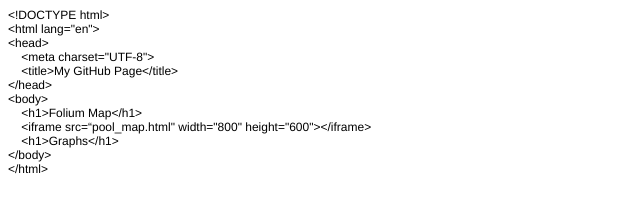
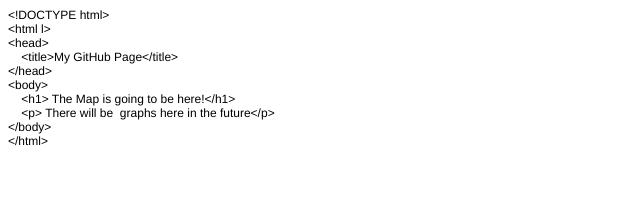
Before and after one commit to cgonzala/cgonzala.github.io, a plain HTML site: page index.html in a window 1280 px wide. Shown: the whole page, without its empty margins (0-640 px from the left). Drawn offline with Linux system fonts and the light colour scheme.

Commit message:
Update index.html

```diff
--- a/index.html
+++ b/index.html
@@ -12,15 +12,13 @@
 </head>
 <body>
 <p class="p1">&lt;!DOCTYPE html&gt;</p>
-<p class="p1">&lt;html lang="en"&gt;</p>
+<p class="p1">&lt;html l&gt;</p>
 <p class="p1">&lt;head&gt;</p>
-<p class="p1"><span class="Apple-converted-space">    </span>&lt;meta charset="UTF-8"&gt;</p>
 <p class="p1"><span class="Apple-converted-space">    </span>&lt;title&gt;My GitHub Page&lt;/title&gt;</p>
 <p class="p1">&lt;/head&gt;</p>
 <p class="p1">&lt;body&gt;</p>
-<p class="p1"><span class="Apple-converted-space">    </span>&lt;h1&gt;Folium Map&lt;/h1&gt;</p>
-<p class="p1"><span class="Apple-converted-space">    </span>&lt;iframe src=“pool_map.html" width="800" height="600"&gt;&lt;/iframe&gt;</p>
-<p class="p1"><span class="Apple-converted-space">    </span>&lt;h1&gt;Graphs&lt;/h1&gt;</p>
+<p class="p1"><span class="Apple-converted-space">    </span>&lt;h1&gt; The Map is going to be here!&lt;/h1&gt;</p>
+<p class="p1"><span class="Apple-converted-space">    </span>&lt;p&gt; There will be<span class="Apple-converted-space">  </span>graphs here in the future&lt;/p&gt;</p>
 <p class="p1">&lt;/body&gt;</p>
 <p class="p1">&lt;/html&gt;</p>
 </body>
```
